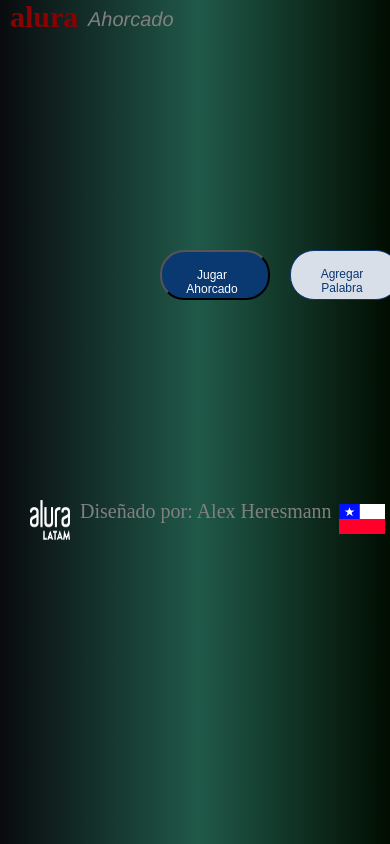
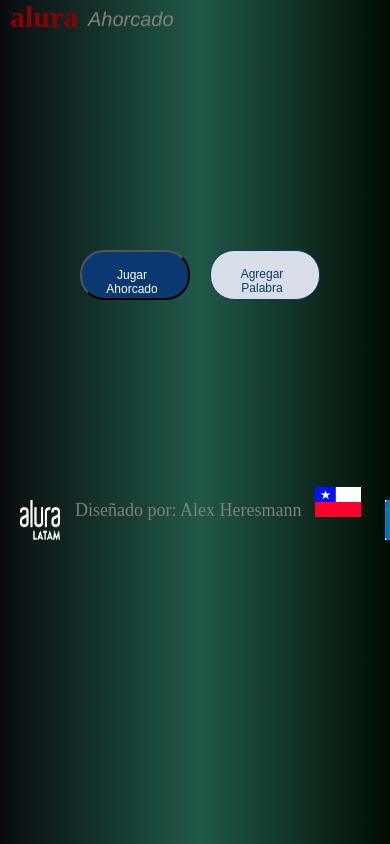
Before and after one commit to alexheresmann/juegoahocado.github.io, a plain HTML site: page index.html in a window 390 px wide. Shown: the top 844 px of the page. Drawn offline with Linux system fonts and the light colour scheme.

```diff
--- a/estilos.css
+++ b/estilos.css
@@ -444,7 +444,7 @@ opacity: 1;
         position: absolute;
         width: 280px;
         height: 50px;
-        left: 160px;
+        left: 80px;
         top: 250px;
     }
     .boton1{
@@ -523,7 +523,7 @@ opacity: 1;
         position: relative;
         width: 680px;
         height: 50px;
-        left: 160px;
+        left: 80px;
         top: 0px;
     }
 
@@ -578,7 +578,7 @@ opacity: 1;
         color: rgb(226, 226, 226);
     }
     .creditos {
-    font-size: 20px;
+    font-size: 18px;
     position: relative;
     left: 0px;
     top: 0px;
@@ -588,9 +588,9 @@ opacity: 1;
         position: absolute;
         padding: 0px;
         gap: 24px;
-        width: 350px;
+        width: 340px;
         height: 50px;
-        left: 20px;
+        left: 15px;
         top: 500px;
      }
 
@@ -616,7 +616,7 @@ opacity: 1;
         position: absolute;
         height: 40px;
         width: 40px;
-        left: 10px;
+        left: 5px;
         top: 0px;
     }
 
@@ -639,8 +639,8 @@ opacity: 1;
     .chile {
         background: rgb(0, 17, 255);
         position: relative;
-        top: -95px;
-        left: 219px;
+        top: -110px;
+        left: 200px;
     }
     .myCanvas{
         position: relative;
@@ -648,6 +648,8 @@ opacity: 1;
         width: 350px;
         height: 250px;
     }
+
+
     .ahorcado{
         padding: 0px;
        /* gap: 24px;*/
```
